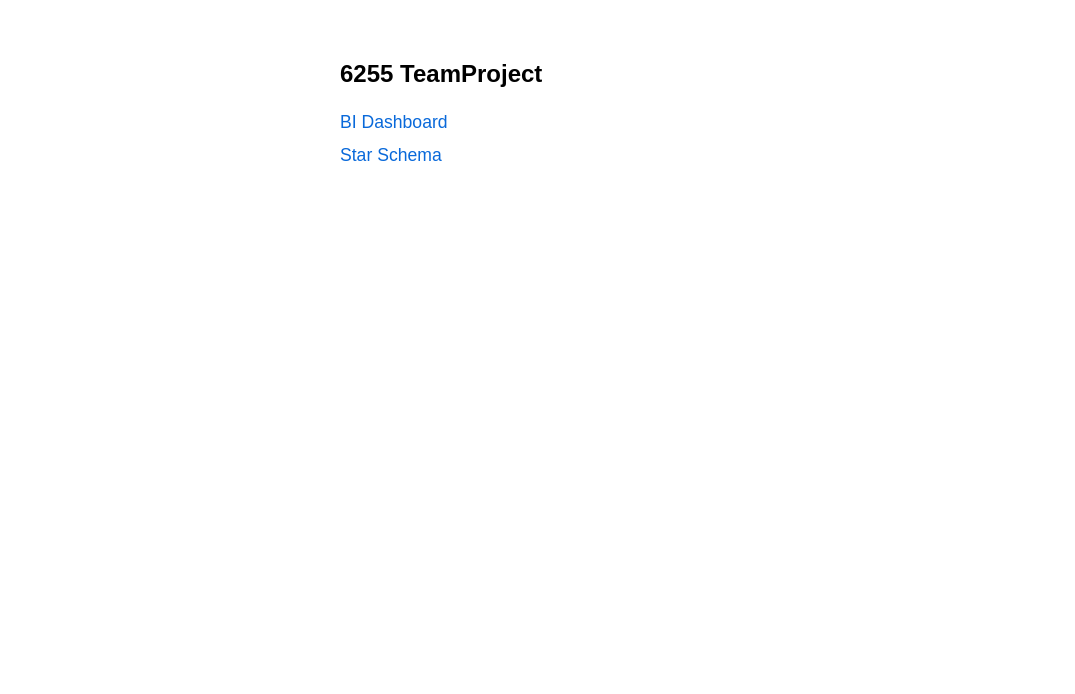
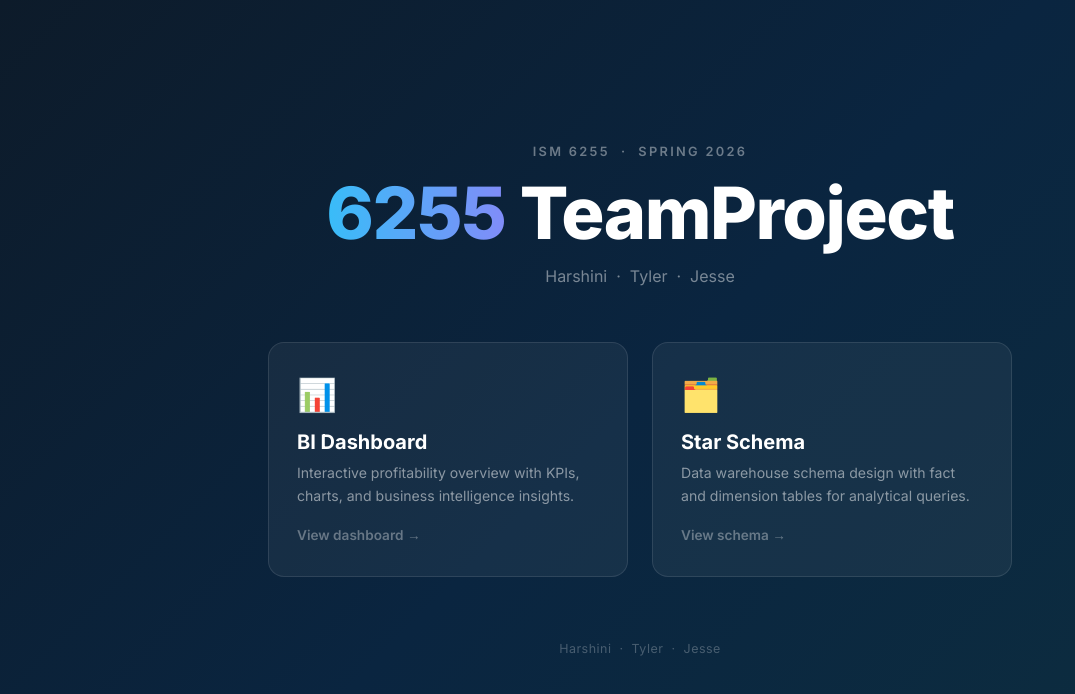
Before and after one commit to magatj/ISM-6255, a plain HTML site: page index.html in a window 1280 px wide. Shown: the whole page, without its empty margins (0-1075 px from the left). Drawn offline with Linux system fonts and the light colour scheme.

Commit message:
Redesign index page with dark hero, cards, and Inter font
Co-Authored-By: Claude Sonnet 4.6 <noreply@anthropic.com>

```diff
--- a/index.html
+++ b/index.html
@@ -4,16 +4,171 @@
   <meta charset="UTF-8">
   <meta name="viewport" content="width=device-width, initial-scale=1.0">
   <title>6255 TeamProject</title>
+  <link href="https://fonts.googleapis.com/css2?family=Inter:wght@400;600;700;800&display=swap" rel="stylesheet">
   <style>
-    body { font-family: sans-serif; max-width: 600px; margin: 60px auto; padding: 0 20px; }
-    h1 { font-size: 1.5rem; margin-bottom: 1.5rem; }
-    a { display: block; margin: 12px 0; font-size: 1.1rem; color: #0969da; text-decoration: none; }
-    a:hover { text-decoration: underline; }
+    *, *::before, *::after { box-sizing: border-box; margin: 0; padding: 0; }
+
+    body {
+      font-family: 'Inter', sans-serif;
+      background: linear-gradient(135deg, #0d1b2a 0%, #0a2540 50%, #0d2e3f 100%);
+      min-height: 100vh;
+      display: flex;
+      flex-direction: column;
+      align-items: center;
+      justify-content: center;
+      padding: 40px 20px;
+      color: #fff;
+    }
+
+    .hero {
+      text-align: center;
+      margin-bottom: 56px;
+    }
+
+    .hero-eyebrow {
+      font-size: 0.8rem;
+      font-weight: 600;
+      letter-spacing: 0.18em;
+      text-transform: uppercase;
+      color: rgba(255,255,255,0.4);
+      margin-bottom: 16px;
+    }
+
+    .hero-title {
+      font-size: clamp(2.8rem, 7vw, 4.5rem);
+      font-weight: 800;
+      line-height: 1.05;
+      letter-spacing: -0.02em;
+    }
+
+    .hero-title span {
+      background: linear-gradient(90deg, #38bdf8, #818cf8);
+      -webkit-background-clip: text;
+      -webkit-text-fill-color: transparent;
+      background-clip: text;
+    }
+
+    .hero-sub {
+      margin-top: 16px;
+      font-size: 1rem;
+      color: rgba(255,255,255,0.45);
+      font-weight: 400;
+    }
+
+    .cards {
+      display: flex;
+      gap: 24px;
+      flex-wrap: wrap;
+      justify-content: center;
+      width: 100%;
+      max-width: 780px;
+    }
+
+    .card {
+      flex: 1 1 320px;
+      max-width: 360px;
+      background: rgba(255,255,255,0.05);
+      border: 1px solid rgba(255,255,255,0.1);
+      border-radius: 16px;
+      padding: 32px 28px;
+      text-decoration: none;
+      color: #fff;
+      transition: transform 0.2s ease, background 0.2s ease, border-color 0.2s ease, box-shadow 0.2s ease;
+      position: relative;
+      overflow: hidden;
+    }
+
+    .card::before {
+      content: '';
+      position: absolute;
+      inset: 0;
+      border-radius: 16px;
+      opacity: 0;
+      transition: opacity 0.2s ease;
+    }
+
+    .card-dashboard::before {
+      background: radial-gradient(circle at top left, rgba(56,189,248,0.15), transparent 70%);
+    }
+
+    .card-schema::before {
+      background: radial-gradient(circle at top left, rgba(129,140,248,0.15), transparent 70%);
+    }
+
+    .card:hover {
+      transform: translateY(-4px);
+      background: rgba(255,255,255,0.08);
+      border-color: rgba(255,255,255,0.2);
+      box-shadow: 0 20px 40px rgba(0,0,0,0.4);
+    }
+
+    .card:hover::before { opacity: 1; }
+
+    .card-icon {
+      font-size: 2rem;
+      margin-bottom: 16px;
+      display: block;
+    }
+
+    .card-title {
+      font-size: 1.25rem;
+      font-weight: 700;
+      margin-bottom: 8px;
+    }
+
+    .card-desc {
+      font-size: 0.88rem;
+      color: rgba(255,255,255,0.5);
+      line-height: 1.6;
+    }
+
+    .card-arrow {
+      display: inline-block;
+      margin-top: 20px;
+      font-size: 0.85rem;
+      font-weight: 600;
+      color: rgba(255,255,255,0.35);
+      transition: color 0.2s ease, transform 0.2s ease;
+    }
+
+    .card:hover .card-arrow {
+      color: rgba(255,255,255,0.75);
+      transform: translateX(4px);
+    }
+
+    footer {
+      margin-top: 64px;
+      font-size: 0.78rem;
+      color: rgba(255,255,255,0.25);
+      text-align: center;
+      letter-spacing: 0.04em;
+    }
   </style>
 </head>
 <body>
-  <h1>6255 TeamProject</h1>
-  <a href="dashboard.html">BI Dashboard</a>
-  <a href="star-schema.html">Star Schema</a>
+
+  <div class="hero">
+    <div class="hero-eyebrow">ISM 6255 &nbsp;·&nbsp; Spring 2026</div>
+    <h1 class="hero-title"><span>6255</span> TeamProject</h1>
+    <p class="hero-sub">Harshini &nbsp;·&nbsp; Tyler &nbsp;·&nbsp; Jesse</p>
+  </div>
+
+  <div class="cards">
+    <a href="dashboard.html" class="card card-dashboard">
+      <span class="card-icon">📊</span>
+      <div class="card-title">BI Dashboard</div>
+      <div class="card-desc">Interactive profitability overview with KPIs, charts, and business intelligence insights.</div>
+      <span class="card-arrow">View dashboard →</span>
+    </a>
+    <a href="star-schema.html" class="card card-schema">
+      <span class="card-icon">🗂️</span>
+      <div class="card-title">Star Schema</div>
+      <div class="card-desc">Data warehouse schema design with fact and dimension tables for analytical queries.</div>
+      <span class="card-arrow">View schema →</span>
+    </a>
+  </div>
+
+  <footer>Harshini &nbsp;·&nbsp; Tyler &nbsp;·&nbsp; Jesse</footer>
+
 </body>
 </html>
```
